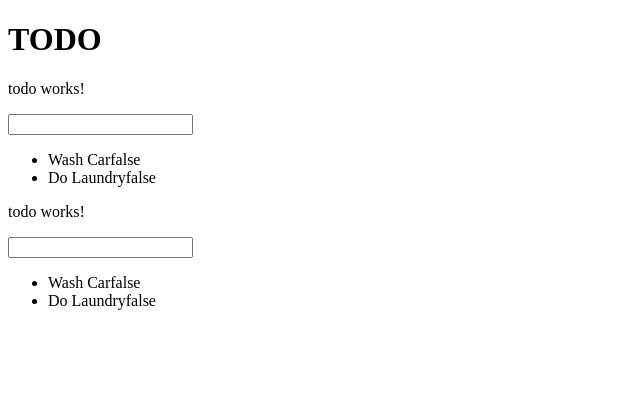
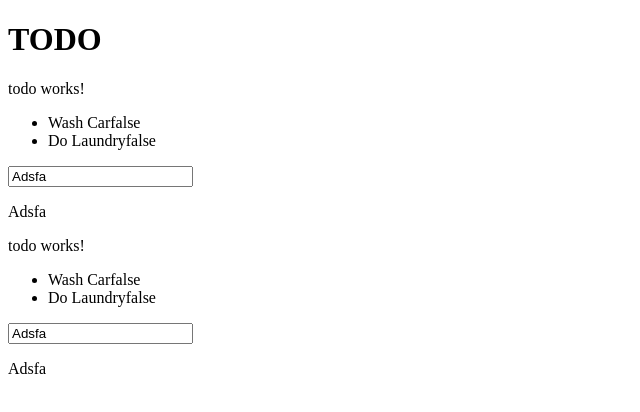
Before and after one commit to matthewrmoyer/angular2do, an Angular app: page / in a window 1280 px wide. Shown: the top 412 px of the page, without its empty margins (0-640 px from the left). Built offline with nearby package versions, Linux system fonts and the light colour scheme.

Commit message:
add todo working

```diff
--- a/src/app/todo-item.ts
+++ b/src/app/todo-item.ts
@@ -1,7 +1,6 @@
 export class TodoItem {
     content: string;
     complete: boolean = false;
-
     constructor(values:Object = {}){
         Object.assign(this, values)
     }
--- a/src/app/todo/todo.component.html
+++ b/src/app/todo/todo.component.html
@@ -2,13 +2,24 @@
   todo works!
 </p>
 
-<input type="text">
+
 
 <ul>
   <li *ngFor="let todoItem of todoItems"
   (click) = "toggleComplete(todoItem)"
+
     >
     <span>{{todoItem.content}}</span>
     <span>{{todoItem.complete}}</span>
     </li>
 </ul>
+
+
+
+<input class = "new-todo"
+placeholder="What needs to be done?"
+type="text"
+[(ngModel)]= "newTodoItem.content"
+(keyup.enter)="addTodoItem(newTodoItem)"
+>
+<p>{{newTodoItem.content}}</p>
--- a/src/app/todo/todo.component.ts
+++ b/src/app/todo/todo.component.ts
@@ -9,14 +9,24 @@ import { TodoDataService } from "app/todo-data.service";
 })
 export class TodoComponent implements OnInit {
 
-  constructor(private todoDataService: TodoDataService) { }
+  public newTodoItem: TodoItem;
+  public todoItems: TodoItem[];
 
-  toggleComplete(todoItem){
+  constructor(private todoDataService: TodoDataService) {
+    this.newTodoItem = new TodoItem({content: "Adsfa"});
+    this.todoItems = this.todoDataService.todoItems;
+  }
+
+ public toggleComplete(todoItem): void{
     this.todoDataService.toggleComplete(todoItem)
   }
 
-  todoItems = this.todoDataService.todoItems;
+  public addTodoItem(todoItem): void{
+    this.todoDataService.addTodoItem(todoItem)
+  }
+
   ngOnInit() {
     console.log(this.todoItems)
+    console.log(this.newTodoItem)
   }
 }
```
